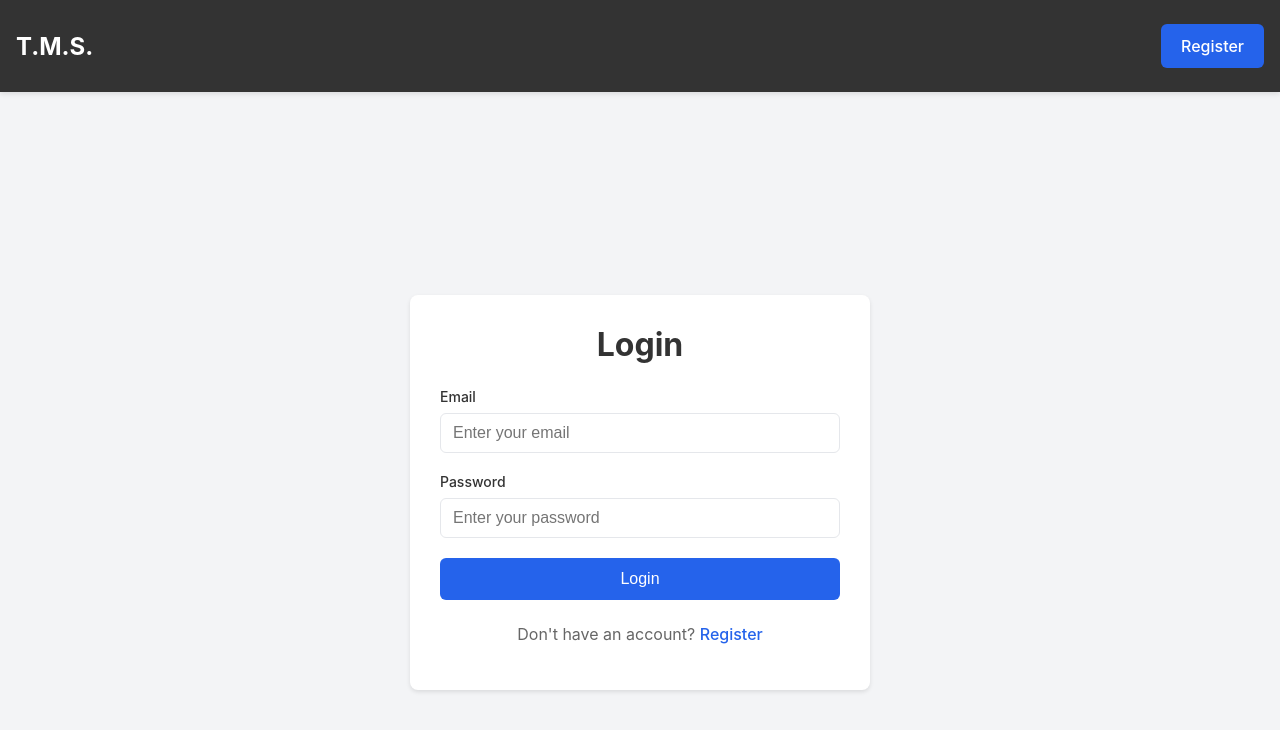
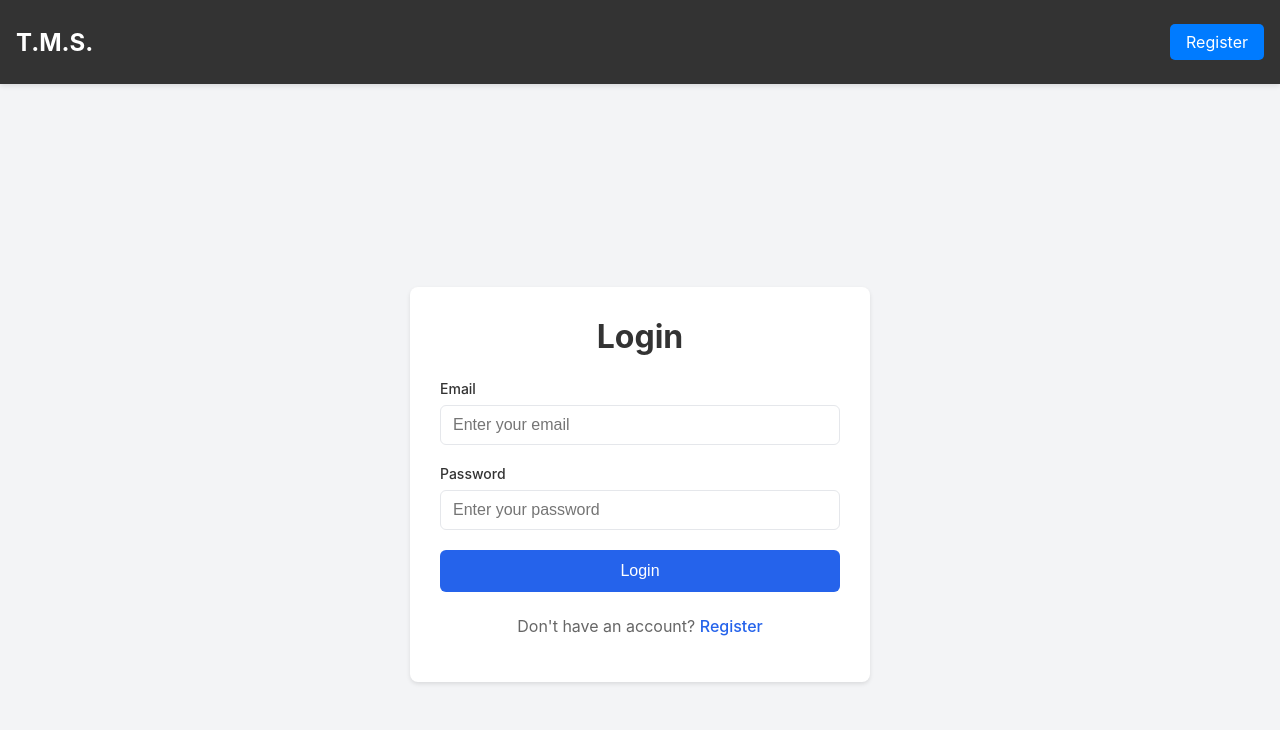
Before and after one commit to y4th4rthh/task-management-system, a React (Create React App) app: page / in a window 1280 px wide. Shown: the top 730 px of the page. Built offline with nearby package versions, Linux system fonts and the light colour scheme.

Commit message:
UI changes in Navbar

```diff
--- a/src/components/Navbar.jsx
+++ b/src/components/Navbar.jsx
@@ -27,9 +27,9 @@ const Navbar = () => {
                 ) : (
                     <>
                         {location.pathname === "/" ? (
-                            <li><Link to="/register" className="login-button">Register</Link></li>
+                            <li><Link to="/register" className="login-nav-button">Register</Link></li>
                         ) : (
-                            <li><Link to="/" className="login-button">Login</Link></li>
+                            <li><Link to="/" className="login-nav-button">Login</Link></li>
                         )}
                     </>
                 )}
--- a/src/styles/Navbar.css
+++ b/src/styles/Navbar.css
@@ -51,11 +51,11 @@ nav ul li a:hover {
     transition: background 0.3s;
 }
 
-.login-button {
+.login-nav-button {
     background-color:#007bff;
     border: none;
     color: #fff;
-    padding: 0.5rem 1rem;
+    /* padding: 0.5rem 1rem; */
     border-radius: 5px;
     cursor: pointer;
     transition: background 0.3s;
```
